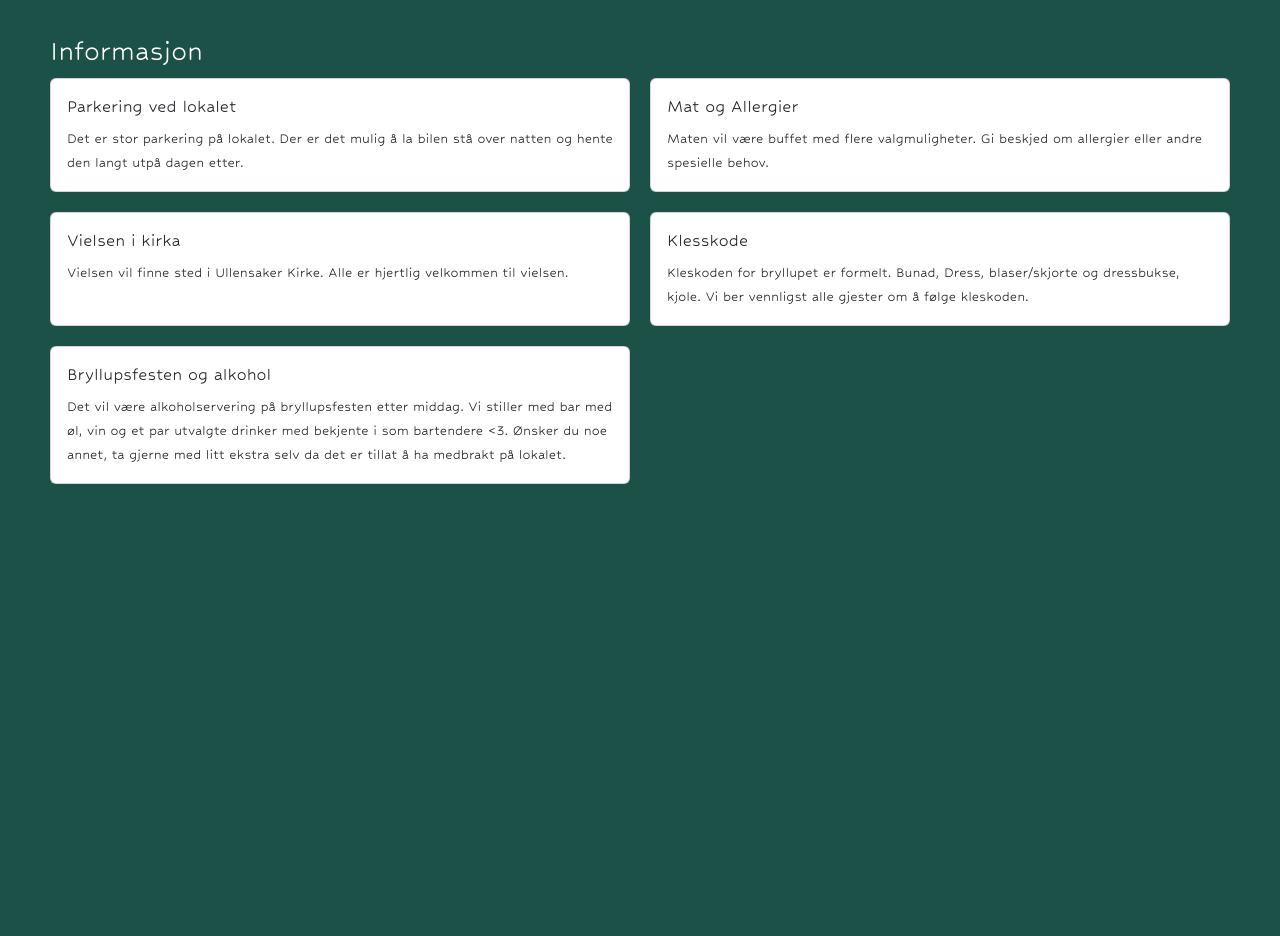
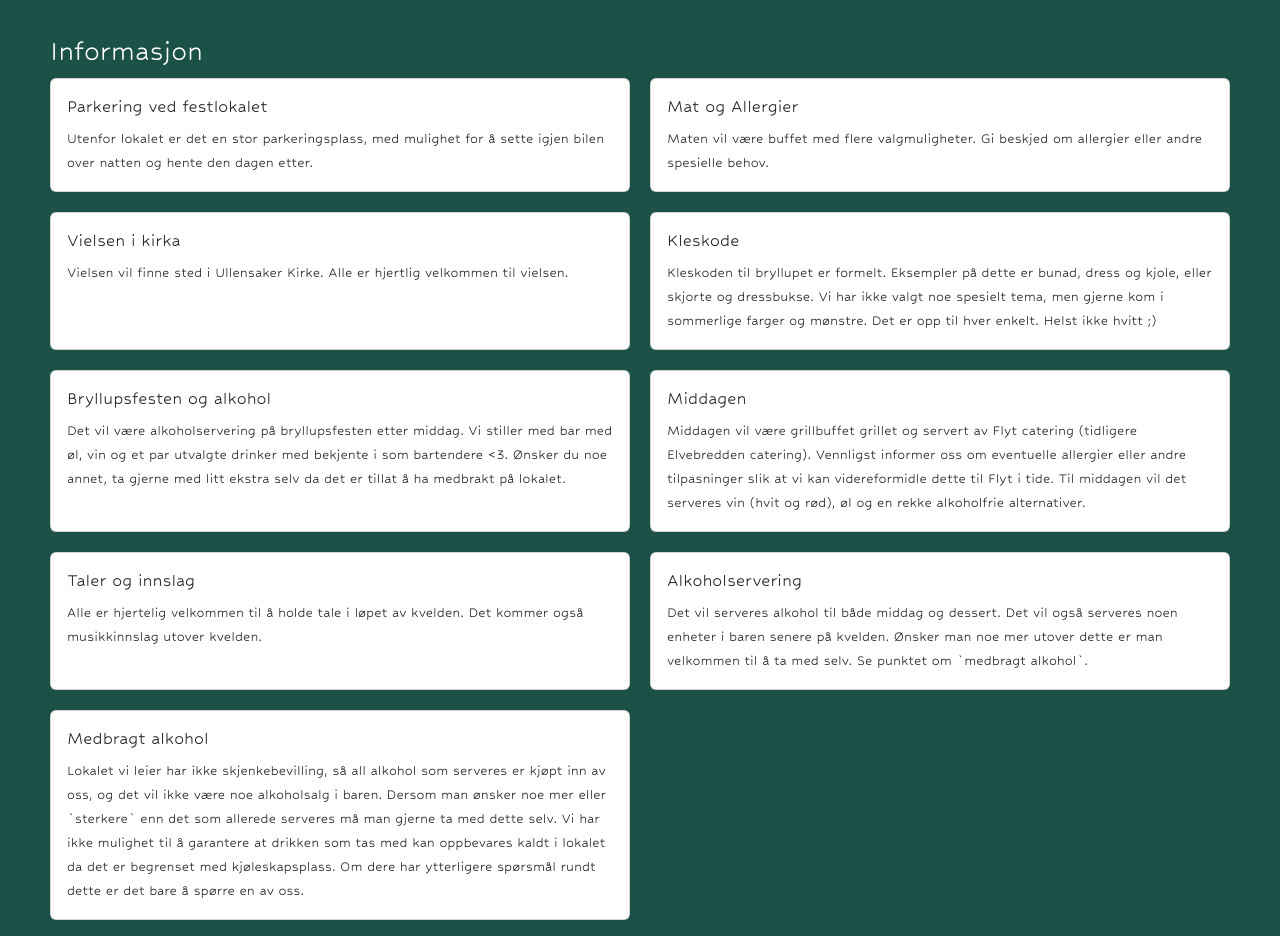
Before and after one commit to holmfred/Magnus-Ine, a React (Create React App) app in the folder bryllup/: page /Magnus-Ine/Informasjon in a window 1280 px wide. Shown: the part 380-1316 px from the top of the page. Before the commit the page ends 880 px from the top, so only its background shows below. Built offline with nearby package versions, Linux system fonts and the light colour scheme.

Commit message:
Added more wishes and edited info

```diff
--- a/bryllup/src/assets/wishes.json
+++ b/bryllup/src/assets/wishes.json
@@ -35,6 +35,15 @@
             "url": "https://www.kitchn.no/borddekking/vin-og-barutstyr/vinstopper-og-helletut/le-creuset-vinpumpe-wa-137-svart/?gad_source=1&gclid=CjwKCAiAqNSsBhAvEiwAn_tmxdtEzVYIYxjjcrHIVzry_rP_4MRj0p9spo6aEk0lWxo-UDUcjlCCsRoC0MsQAvD_BwE"
         },
         {
+            "title": "Sous Vide: Sirkulator",
+            "url": "https://bakerenogkokken.no/kjokkenmaskiner/sous-vide/champion-sous-vide-precision-circulator/?at_gd=25E0A7527BCE80576907CC0D8AEEB09F0DE6092A"
+        },
+        {
+            "title": "Vakuumpakker",
+            "text": "Vakuumpakker fra OBH Nordica",
+            "url": "https://www.elkjop.no/product/hjem-rengjoring-og-kjokkenutstyr/kjokkenapparater/kjokkenmaskiner-og-matlaging/sous-vide-og-vakuumpakkere/obh-nordica-supreme-vakuumpakker-7949/OBH7949#specifications"
+        },
+        {
             "title": "Pengegaver",
             "text": "Vi tar gjerne imot pengegaver i form av kontanter eller vipps."
         },
--- a/bryllup/src/componets/pages/Guests.jsx
+++ b/bryllup/src/componets/pages/Guests.jsx
@@ -5,8 +5,7 @@ function Guests () {
         <>
         <div className="pages-container">
             <Heading size="2" content={"Gjesteliste"} />
-            <p>Gjestelisten oppdateres etterhvert som vi får tilbakemelding på hvem som kommer. </p>
-            <p>Etter at fristen for påmelding er gått ut 1.april, blir bordsettingen illustrert her.</p>
+            <p>Gjesteliste og bordsetting kommer her</p>
         </div>
         </>
     )
--- a/bryllup/src/componets/pages/Info.jsx
+++ b/bryllup/src/componets/pages/Info.jsx
@@ -5,8 +5,8 @@ import Heading from "../layout/Heading";
 function Info() {
     const items = [
         {
-            title: "Parkering ved lokalet",
-            text: "Det er stor parkering på lokalet. Der er det mulig å la bilen stå over natten og hente den langt utpå dagen etter."
+            title: "Parkering ved festlokalet",
+            text: "Utenfor lokalet er det en stor parkeringsplass, med mulighet for å sette igjen bilen over natten og hente den dagen etter."
         },
         {
             title: "Mat og Allergier",
@@ -17,13 +17,29 @@ function Info() {
             text: "Vielsen vil finne sted i Ullensaker Kirke. Alle er hjertlig velkommen til vielsen."
         },
         {
-            title: "Klesskode",
-            text: "Kleskoden for bryllupet er formelt. Bunad, Dress, blaser/skjorte og dressbukse, kjole. Vi ber vennligst alle gjester om å følge kleskoden."
+            title: "Kleskode",
+            text: "Kleskoden til bryllupet er formelt. Eksempler på dette er bunad, dress og kjole, eller skjorte og dressbukse. Vi har ikke valgt noe spesielt tema, men gjerne kom i sommerlige farger og mønstre. Det er opp til hver enkelt. Helst ikke hvitt ;)"
         },
         {
             title: "Bryllupsfesten og alkohol",
             text: "Det vil være alkoholservering på bryllupsfesten etter middag. Vi stiller med bar med øl, vin og et par utvalgte drinker med bekjente i som bartendere <3. Ønsker du noe annet, ta gjerne med litt ekstra selv da det er tillat å ha medbrakt på lokalet."
         },
+        {
+            title: "Middagen",
+            text: "Middagen vil være grillbuffet grillet og servert av Flyt catering (tidligere Elvebredden catering). Vennligst informer oss om eventuelle allergier eller andre tilpasninger slik at vi kan videreformidle dette til Flyt i tide. Til middagen vil det serveres vin (hvit og rød), øl og en rekke alkoholfrie alternativer."
+        },
+        {
+            title: "Taler og innslag",
+            text: "Alle er hjertelig velkommen til å holde tale i løpet av kvelden. Det kommer også musikkinnslag utover kvelden."
+        },
+        {
+            title: "Alkoholservering",
+            text: "Det vil serveres alkohol til både middag og dessert. Det vil også serveres noen enheter i baren senere på kvelden. Ønsker man noe mer utover dette er man velkommen til å ta med selv. Se punktet om `medbragt alkohol`."
+        },
+        {
+            title: "Medbragt alkohol",
+            text: "Lokalet vi leier har ikke skjenkebevilling, så all alkohol som serveres er kjøpt inn av oss, og det vil ikke være noe alkoholsalg i baren. Dersom man ønsker noe mer eller `sterkere` enn det som allerede serveres må man gjerne ta med dette selv. Vi har ikke mulighet til å garantere at drikken som tas med kan oppbevares kaldt i lokalet da det er begrenset med kjøleskapsplass. Om dere har ytterligere spørsmål rundt dette er det bare å spørre en av oss."
+        }
     ];
 
     return (
--- a/bryllup/src/componets/pages/Program.jsx
+++ b/bryllup/src/componets/pages/Program.jsx
@@ -61,7 +61,6 @@ function Program () {
             <Accordion.Header> ~21:30 - Bryllupsfesten tar seg opp.</Accordion.Header>
               <Accordion.Body>
                 Bryllupsfesten fortsetter med musikk og dans.
-                Vi ber om at de under 18 år forlater lokalet, utenom søsken av brudeparet.
               </Accordion.Body>
           </Accordion.Item>
         </Accordion>
```
